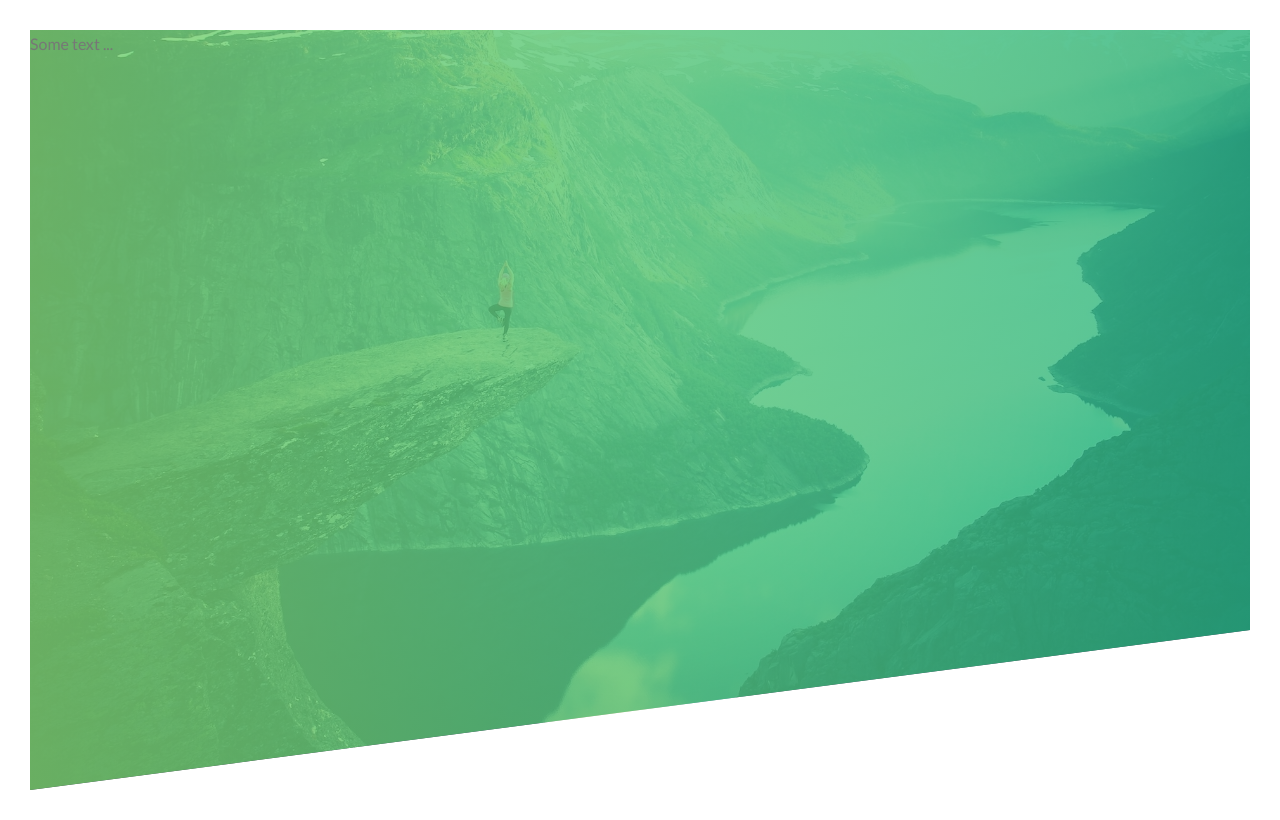
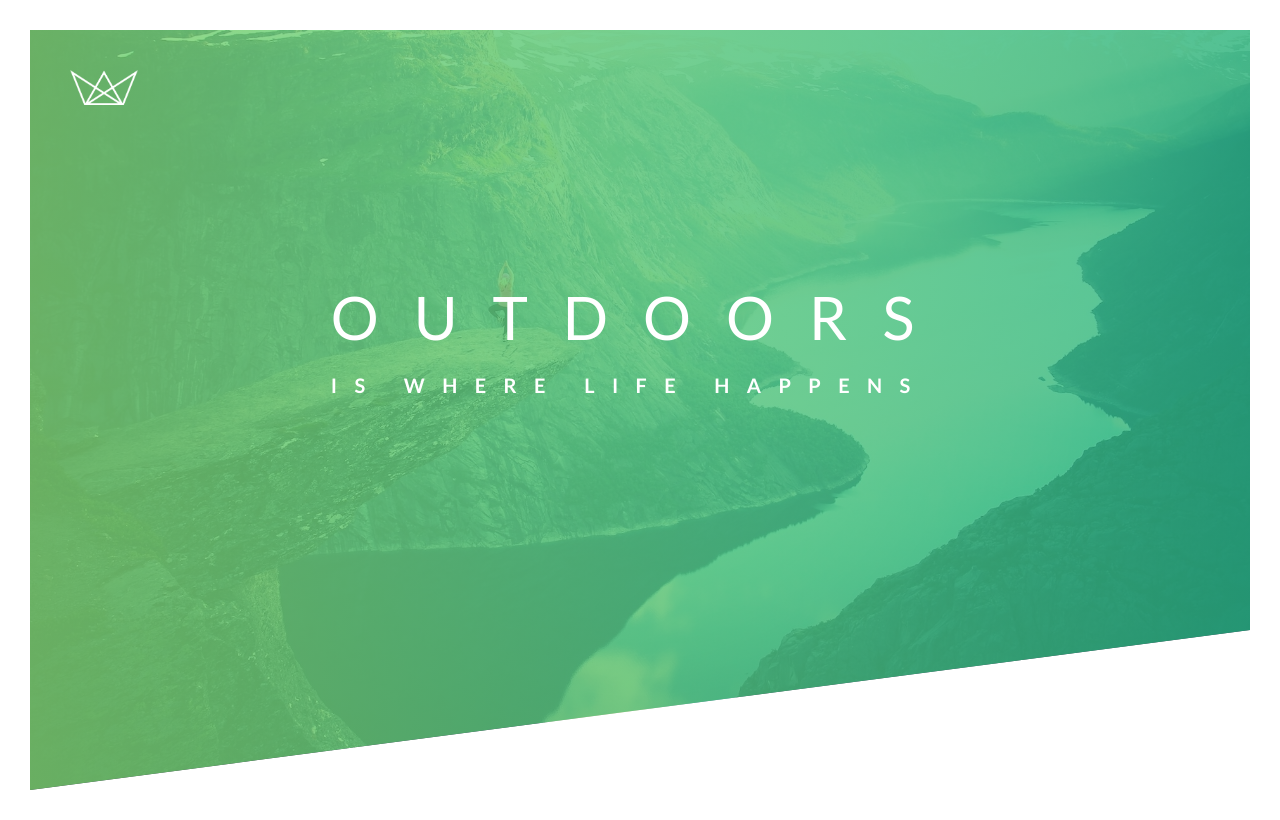
Before and after one commit to jsi-webdev/Natour_clone_responsive_website, a plain HTML site: page index.html in a window 1280 px wide. Drawn offline with Linux system fonts and the light colour scheme; files that its build step writes are made by us from their sources.

Commit message:
Re #2 HEADER #1 - logo, title with absolute position

```diff
--- a/css/style.css
+++ b/css/style.css
@@ -32,6 +32,43 @@ html {
     url(../img/hero.jpg);
   background-size: cover;
   background-position: center;
+  position: relative;
 
   clip-path: polygon(0 0, 100% 0, 100% 75vh, 0 100%);
 }
+
+.logo-box {
+  position: absolute;
+  top: 40px;
+  left: 40px;
+}
+
+.logo {
+  height: 35px;
+}
+
+.text-box {
+  position: absolute;
+  top: 40%;
+  left: 50%;
+  transform: translate(-50%, -50%);
+}
+
+.heading-primary {
+  color: #fff;
+  text-transform: uppercase;
+}
+
+.heading-primary-main {
+  display: block;
+  font-size: 60px;
+  font-weight: 400;
+  letter-spacing: 35px;
+}
+
+.heading-primary-sub {
+  display: block;
+  font-size: 20px;
+  font-weight: 700;
+  letter-spacing: 17.4px;
+}
--- a/index.html
+++ b/index.html
@@ -16,6 +16,16 @@
     <title>Natours | Exciting tours for adventurous people</title>
   </head>
   <body>
-    <header class="header">Some text ...</header>
+    <header class="header">
+      <div class="logo-box">
+        <img src="img/logo-white.png" alt="Logo" class="logo" />
+      </div>
+      <div class="text-box">
+        <h1 class="heading-primary">
+          <span class="heading-primary-main">Outdoors</span>
+          <span class="heading-primary-sub">is where life happens</span>
+        </h1>
+      </div>
+    </header>
   </body>
 </html>
```
